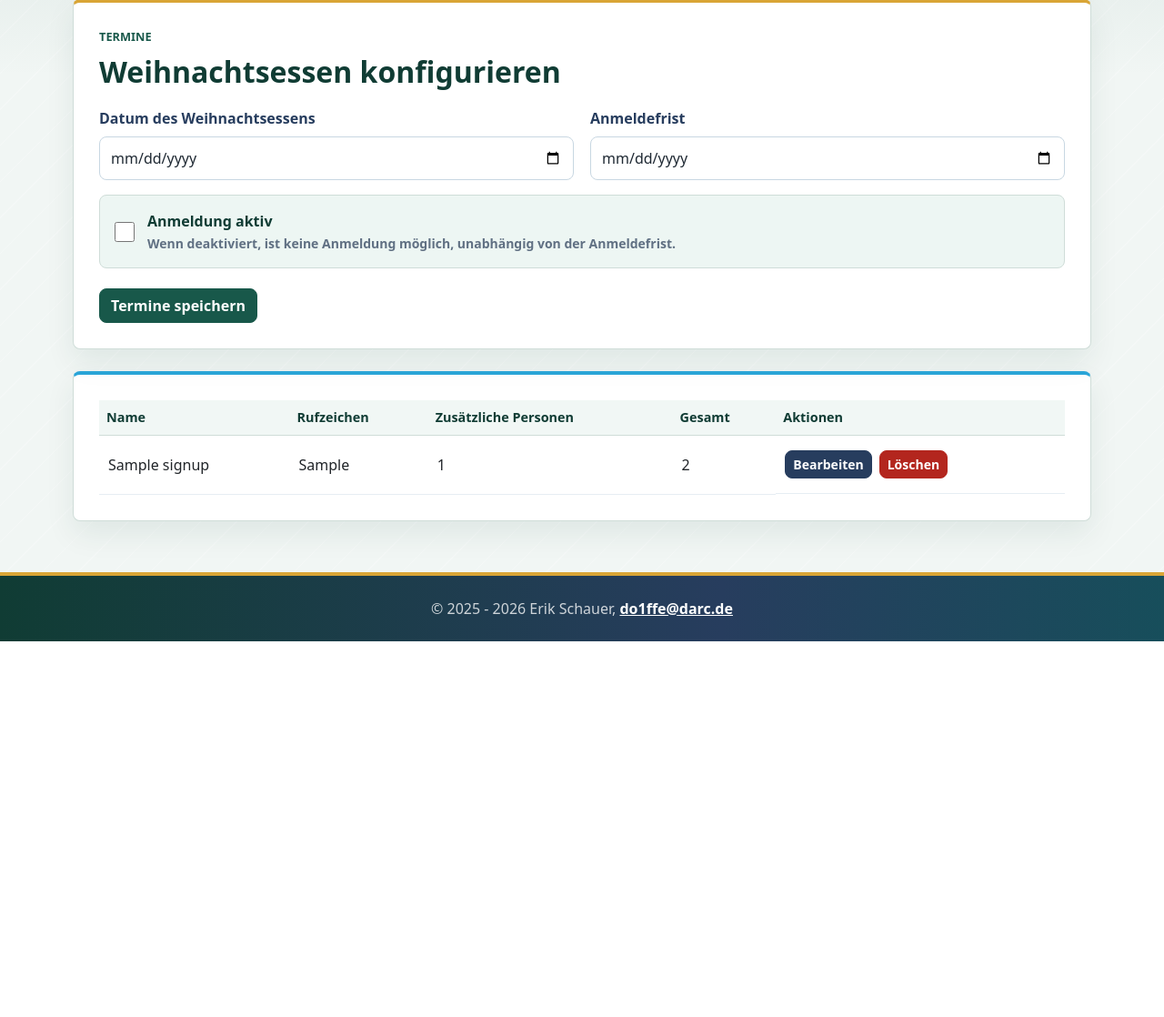
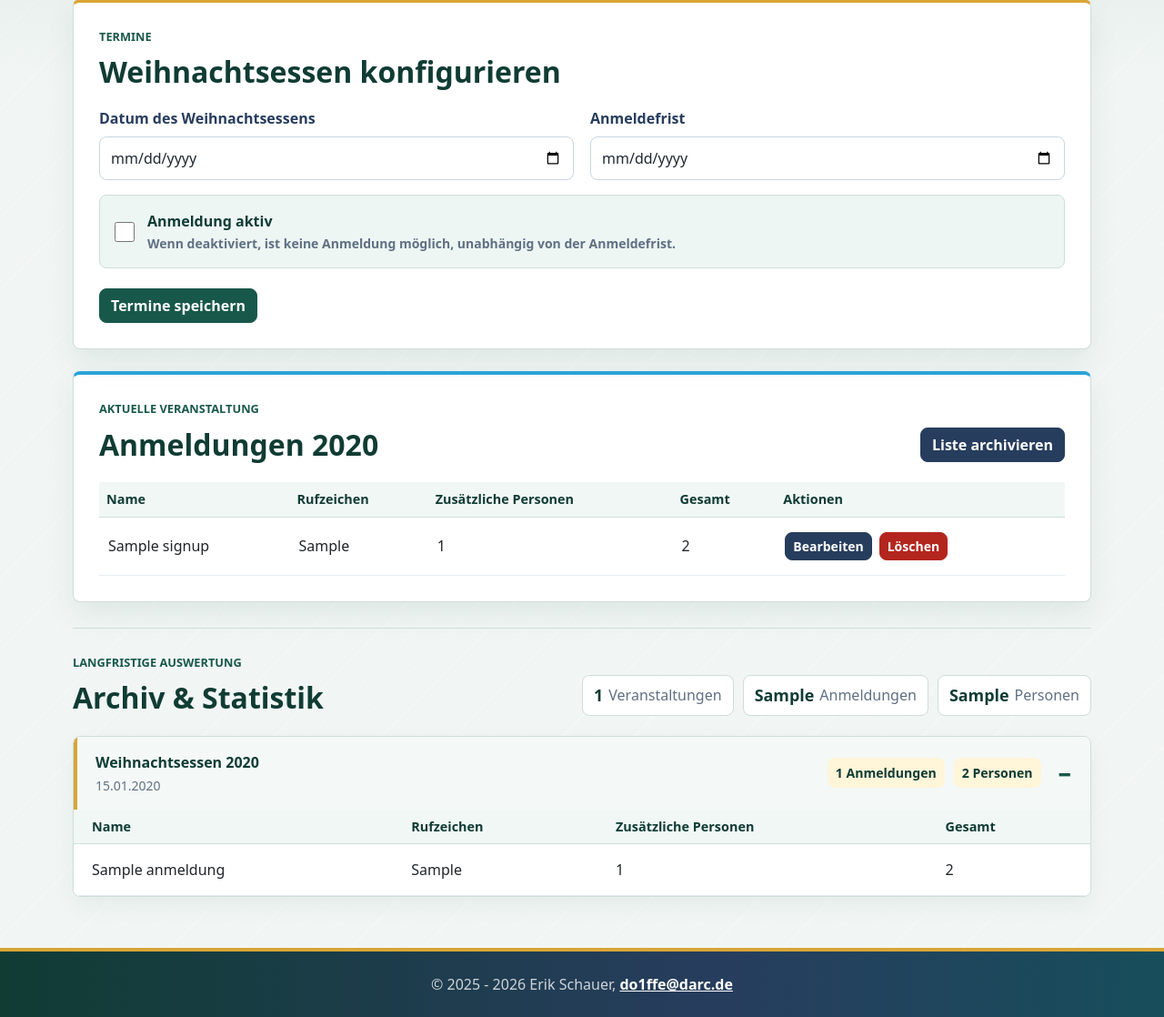
Before and after one commit to DO1FFE/weihnachtsessen-anmeldung, a Flask app: template templates/admin.html in a window 1280 px wide. Shown: the part 276-1394 px from the top of the page at 91% size. Before the commit the page ends 981 px from the top, so only its background shows below. Run offline with Flask 3, Linux system fonts and the light colour scheme; tables that the repository leaves empty hold one stand-in row (values such as "Sample post"); the template is opened without the code that fills it: values that come from a table or form of the project are taken from there, most other values are stand-ins (such as "Sample title", 1, 10 or a date in 2020).

Commit message:
Archiviere vergangene Anmeldungen für Statistiken

```diff
--- a/app.py
+++ b/app.py
@@ -1,5 +1,5 @@
 from flask import Flask, render_template, request, redirect, url_for, flash
-from datetime import date
+from datetime import date, datetime, timezone
 from flask_sqlalchemy import SQLAlchemy
 from dotenv import load_dotenv
 from sqlalchemy import inspect, text
@@ -66,6 +66,66 @@ class EventSettings(db.Model):
     signup_enabled = db.Column(db.Boolean, nullable=False, default=True, server_default='1')
 
 
+class ArchivVeranstaltung(db.Model):
+    __tablename__ = 'archiv_veranstaltung'
+
+    id = db.Column(db.Integer, primary_key=True)
+    veranstaltungsdatum = db.Column(db.Date, nullable=False, unique=True)
+    anmeldefrist = db.Column(db.Date)
+    archiviert_am = db.Column(
+        db.DateTime(timezone=True),
+        nullable=False,
+        default=lambda: datetime.now(timezone.utc),
+    )
+    anmeldungen = db.relationship(
+        'ArchivAnmeldung',
+        back_populates='veranstaltung',
+        cascade='all, delete-orphan',
+        order_by='ArchivAnmeldung.id',
+    )
+
+    @property
+    def anmeldezahl(self):
+        return len(self.anmeldungen)
+
+    @property
+    def gesamtpersonen(self):
+        return sum(anmeldung.personen for anmeldung in self.anmeldungen)
+
+
+class ArchivAnmeldung(db.Model):
+    __tablename__ = 'archiv_anmeldung'
+    __table_args__ = (
+        db.UniqueConstraint(
+            'veranstaltung_id',
+            'urspruengliche_anmeldung_id',
+            name='uq_archiv_anmeldung_veranstaltung',
+        ),
+    )
+
+    id = db.Column(db.Integer, primary_key=True)
+    veranstaltung_id = db.Column(
+        db.Integer,
+        db.ForeignKey('archiv_veranstaltung.id'),
+        nullable=False,
+        index=True,
+    )
+    urspruengliche_anmeldung_id = db.Column(db.Integer, nullable=False)
+    name = db.Column(db.String(120), nullable=False)
+    rufzeichen = db.Column(db.String(80))
+    zusaetzliche_personen = db.Column(db.Integer, nullable=False, default=0)
+    archiviert_am = db.Column(
+        db.DateTime(timezone=True),
+        nullable=False,
+        default=lambda: datetime.now(timezone.utc),
+    )
+    veranstaltung = db.relationship('ArchivVeranstaltung', back_populates='anmeldungen')
+
+    @property
+    def personen(self):
+        return 1 + (self.zusaetzliche_personen or 0)
+
+
 def ensure_event_settings_schema():
     inspector = inspect(db.engine)
     if not inspector.has_table(EventSettings.__tablename__):
@@ -117,6 +177,40 @@ def parse_date_field(field_name, fallback):
 def total_persons():
     result = db.session.query(db.func.sum(Signup.additional + 1)).scalar()
     return result or 0
+
+
+def archiviere_anmeldungen(veranstaltungsdatum, anmeldefrist):
+    anmeldungen = Signup.query.order_by(Signup.id).all()
+    if not anmeldungen:
+        raise ValueError('Es sind keine aktuellen Anmeldungen zum Archivieren vorhanden.')
+
+    vorhandenes_archiv = ArchivVeranstaltung.query.filter_by(
+        veranstaltungsdatum=veranstaltungsdatum
+    ).first()
+    if vorhandenes_archiv:
+        raise ValueError('Für dieses Veranstaltungsdatum ist bereits ein Archiv vorhanden.')
+
+    archiviert_am = datetime.now(timezone.utc)
+    veranstaltung = ArchivVeranstaltung(
+        veranstaltungsdatum=veranstaltungsdatum,
+        anmeldefrist=anmeldefrist,
+        archiviert_am=archiviert_am,
+    )
+    db.session.add(veranstaltung)
+
+    for anmeldung in anmeldungen:
+        veranstaltung.anmeldungen.append(
+            ArchivAnmeldung(
+                urspruengliche_anmeldung_id=anmeldung.id,
+                name=anmeldung.name,
+                rufzeichen=anmeldung.callsign,
+                zusaetzliche_personen=anmeldung.additional or 0,
+                archiviert_am=archiviert_am,
+            )
+        )
+        db.session.delete(anmeldung)
+
+    return veranstaltung
 
 
 def get_signup_status(settings):
@@ -213,8 +307,20 @@ def admin():
     signups = Signup.query.all()
     total = total_persons()
     settings = get_event_settings()
+    archiv_veranstaltungen = ArchivVeranstaltung.query.order_by(
+        ArchivVeranstaltung.veranstaltungsdatum.desc()
+    ).all()
+    archiv_anmeldungen = sum(
+        veranstaltung.anmeldezahl for veranstaltung in archiv_veranstaltungen
+    )
+    archiv_personen = sum(
+        veranstaltung.gesamtpersonen for veranstaltung in archiv_veranstaltungen
+    )
     return render_template('admin.html', signups=signups, total_persons=total,
-                           settings=settings)
+                           settings=settings,
+                           archiv_veranstaltungen=archiv_veranstaltungen,
+                           archiv_anmeldungen=archiv_anmeldungen,
+                           archiv_personen=archiv_personen)
 
 
 @app.route('/admin/settings', methods=['POST'])
@@ -238,6 +344,35 @@ def update_settings():
     settings.signup_enabled = request.form.get('signup_enabled') == '1'
     db.session.commit()
     flash('Termineinstellungen wurden gespeichert.')
+    return redirect(url_for('admin'))
+
+
+@app.route('/admin/archive', methods=['POST'])
+@requires_auth
+def archive_signups():
+    """Archiviere alle aktuellen Anmeldungen für die eingestellte Veranstaltung."""
+    settings = get_event_settings()
+    try:
+        veranstaltung = archiviere_anmeldungen(
+            settings.dinner_date,
+            settings.signup_deadline,
+        )
+        settings.signup_enabled = False
+        db.session.commit()
+    except ValueError as fehler:
+        db.session.rollback()
+        flash(str(fehler))
+        return redirect(url_for('admin'))
+    except Exception:
+        db.session.rollback()
+        app.logger.exception('Die Anmeldungen konnten nicht archiviert werden.')
+        flash('Die Anmeldungen konnten nicht archiviert werden.')
+        return redirect(url_for('admin'))
+
+    flash(
+        f'{veranstaltung.anmeldezahl} Anmeldungen mit '
+        f'{veranstaltung.gesamtpersonen} Personen wurden archiviert.'
+    )
     return redirect(url_for('admin'))
 
 
--- a/static/style.css
+++ b/static/style.css
@@ -629,6 +629,18 @@ h5 {
   margin-bottom: 0;
 }
 
+.bereichskopf {
+  display: flex;
+  margin-bottom: 22px;
+  align-items: end;
+  justify-content: space-between;
+  gap: 20px;
+}
+
+.bereichskopf h2 {
+  margin-bottom: 0;
+}
+
 .anmeldetabelle thead th {
   border-bottom: 1px solid var(--rahmen);
   background: #f1f7f5;
@@ -655,6 +667,108 @@ h5 {
   padding: 34px 10px !important;
   color: var(--text-hell);
   text-align: center;
+}
+
+.archivbereich {
+  margin-top: 28px;
+  padding: 28px 0 0;
+  border-top: 1px solid var(--rahmen);
+}
+
+.archivsummen {
+  display: flex;
+  gap: 10px;
+  flex-wrap: wrap;
+  justify-content: flex-end;
+}
+
+.archivsummen span {
+  display: inline-flex;
+  min-height: 42px;
+  align-items: center;
+  gap: 6px;
+  padding: 8px 12px;
+  border: 1px solid var(--rahmen);
+  border-radius: 8px;
+  background: #fff;
+  color: var(--text-hell);
+}
+
+.archivsummen strong {
+  color: var(--tanne-dunkel);
+  font-size: 1.12rem;
+}
+
+.archivveranstaltung {
+  overflow: hidden;
+  margin-top: 14px;
+  border: 1px solid var(--rahmen);
+  border-radius: 8px;
+  background: #fff;
+  box-shadow: 0 10px 24px rgba(16, 60, 52, 0.06);
+}
+
+.archivveranstaltung summary {
+  display: flex;
+  min-height: 74px;
+  align-items: center;
+  justify-content: space-between;
+  gap: 18px;
+  padding: 16px 20px;
+  border-left: 4px solid var(--weihnachtsgold);
+  background: #f4f9f7;
+  color: var(--tanne-dunkel);
+  cursor: pointer;
+  list-style: none;
+}
+
+.archivveranstaltung summary::-webkit-details-marker {
+  display: none;
+}
+
+.archivveranstaltung summary::after {
+  flex: 0 0 auto;
+  color: var(--tanne);
+  content: "+";
+  font-size: 1.5rem;
+  font-weight: 800;
+}
+
+.archivveranstaltung[open] summary::after {
+  content: "−";
+}
+
+.archivveranstaltung summary strong,
+.archivveranstaltung summary small {
+  display: block;
+}
+
+.archivveranstaltung summary small {
+  margin-top: 3px;
+  color: var(--text-hell);
+}
+
+.archivveranstaltung__werte {
+  display: flex;
+  margin-left: auto;
+  gap: 10px;
+  flex-wrap: wrap;
+  justify-content: flex-end;
+}
+
+.archivveranstaltung__werte span {
+  padding: 6px 9px;
+  border-radius: 8px;
+  background: var(--weihnachtsgold-hell);
+  color: var(--tanne-dunkel);
+  font-size: 0.88rem;
+  font-weight: 750;
+}
+
+.archivtabelle thead th,
+.archivtabelle tbody td {
+  padding-right: 20px;
+  padding-left: 20px;
 }
 
 .formularseite {
@@ -729,6 +843,30 @@ h5 {
     grid-template-columns: 1fr;
   }
 
+  .bereichskopf,
+  .archivkopf,
+  .archivveranstaltung summary {
+    align-items: flex-start;
+    flex-direction: column;
+  }
+
+  .archivsummen,
+  .archivveranstaltung__werte {
+    margin-left: 0;
+    justify-content: flex-start;
+  }
+
+  .archivveranstaltung summary {
+    position: relative;
+    padding-right: 48px;
+  }
+
+  .archivveranstaltung summary::after {
+    position: absolute;
+    top: 18px;
+    right: 20px;
+  }
+
   .kennzahl {
     width: 100%;
     text-align: left;
--- a/templates/admin.html
+++ b/templates/admin.html
@@ -41,6 +41,17 @@
 </section>
 
 <section class="tabellenbereich">
+  <div class="bereichskopf">
+    <div>
+      <p class="kennzeichnung">Aktuelle Veranstaltung</p>
+      <h2>Anmeldungen {{ settings.dinner_date.year }}</h2>
+    </div>
+    {% if signups %}
+    <form method="post" action="{{ url_for('archive_signups') }}">
+      <button type="submit" class="btn btn-secondary" onclick="return confirm('Alle aktuellen Anmeldungen archivieren und die aktuelle Liste leeren?');">Liste archivieren</button>
+    </form>
+    {% endif %}
+  </div>
   <div class="table-responsive">
     <table class="table anmeldetabelle align-middle">
       <thead>
@@ -75,4 +86,57 @@
     </table>
   </div>
 </section>
+
+<section class="archivbereich">
+  <div class="bereichskopf archivkopf">
+    <div>
+      <p class="kennzeichnung">Langfristige Auswertung</p>
+      <h2>Archiv &amp; Statistik</h2>
+    </div>
+    <div class="archivsummen" aria-label="Gesamtsummen des Archivs">
+      <span><strong>{{ archiv_veranstaltungen|length }}</strong> Veranstaltungen</span>
+      <span><strong>{{ archiv_anmeldungen }}</strong> Anmeldungen</span>
+      <span><strong>{{ archiv_personen }}</strong> Personen</span>
+    </div>
+  </div>
+
+  {% for veranstaltung in archiv_veranstaltungen %}
+  <details class="archivveranstaltung" {% if loop.first %}open{% endif %}>
+    <summary>
+      <span>
+        <strong>Weihnachtsessen {{ veranstaltung.veranstaltungsdatum.year }}</strong>
+        <small>{{ veranstaltung.veranstaltungsdatum|datum }}</small>
+      </span>
+      <span class="archivveranstaltung__werte">
+        <span>{{ veranstaltung.anmeldezahl }} Anmeldungen</span>
+        <span>{{ veranstaltung.gesamtpersonen }} Personen</span>
+      </span>
+    </summary>
+    <div class="table-responsive">
+      <table class="table anmeldetabelle archivtabelle align-middle">
+        <thead>
+          <tr>
+            <th>Name</th>
+            <th>Rufzeichen</th>
+            <th>Zusätzliche Personen</th>
+            <th>Gesamt</th>
+          </tr>
+        </thead>
+        <tbody>
+          {% for anmeldung in veranstaltung.anmeldungen %}
+          <tr>
+            <td>{{ anmeldung.name }}</td>
+            <td>{{ anmeldung.rufzeichen or '-' }}</td>
+            <td>{{ anmeldung.zusaetzliche_personen }}</td>
+            <td>{{ anmeldung.personen }}</td>
+          </tr>
+          {% endfor %}
+        </tbody>
+      </table>
+    </div>
+  </details>
+  {% else %}
+  <p class="leerzustand">Noch keine vergangenen Veranstaltungen archiviert.</p>
+  {% endfor %}
+</section>
 {% endblock %}
```
Also changed, not shown: 1 other file.
